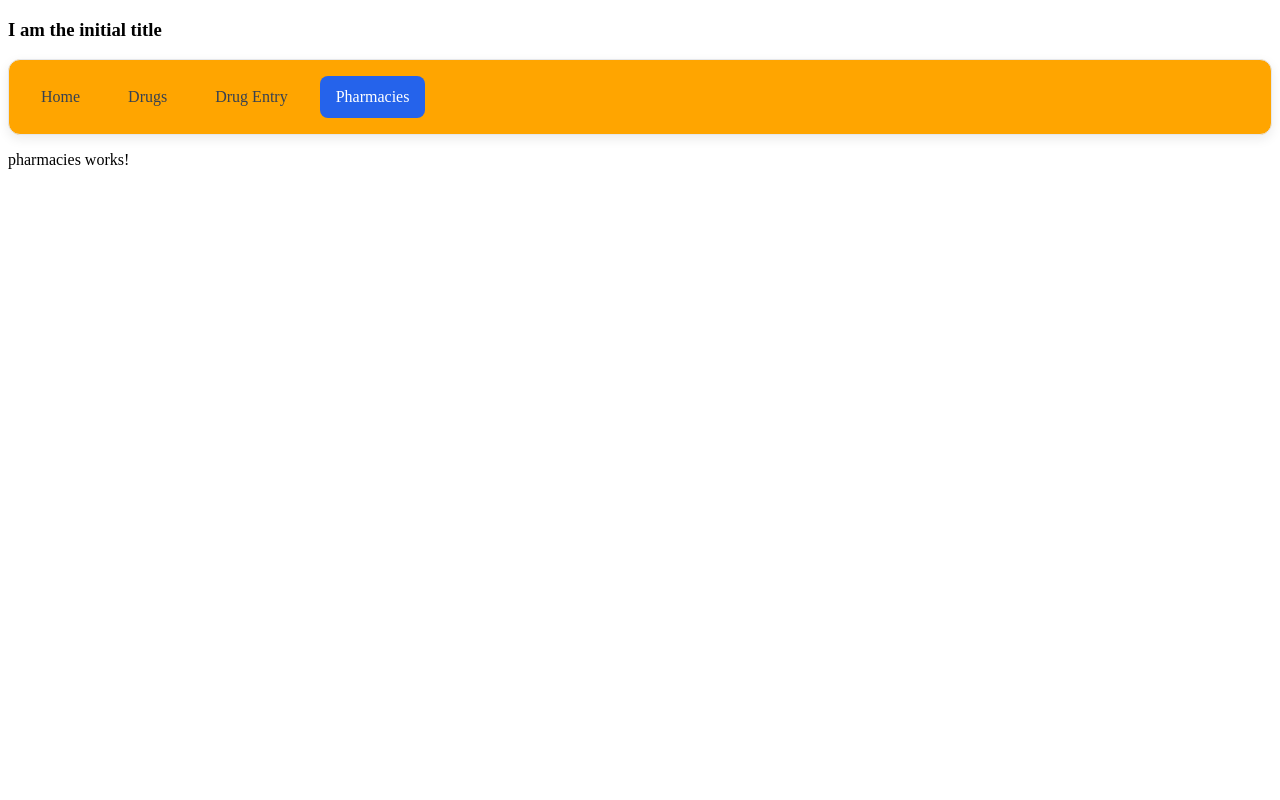
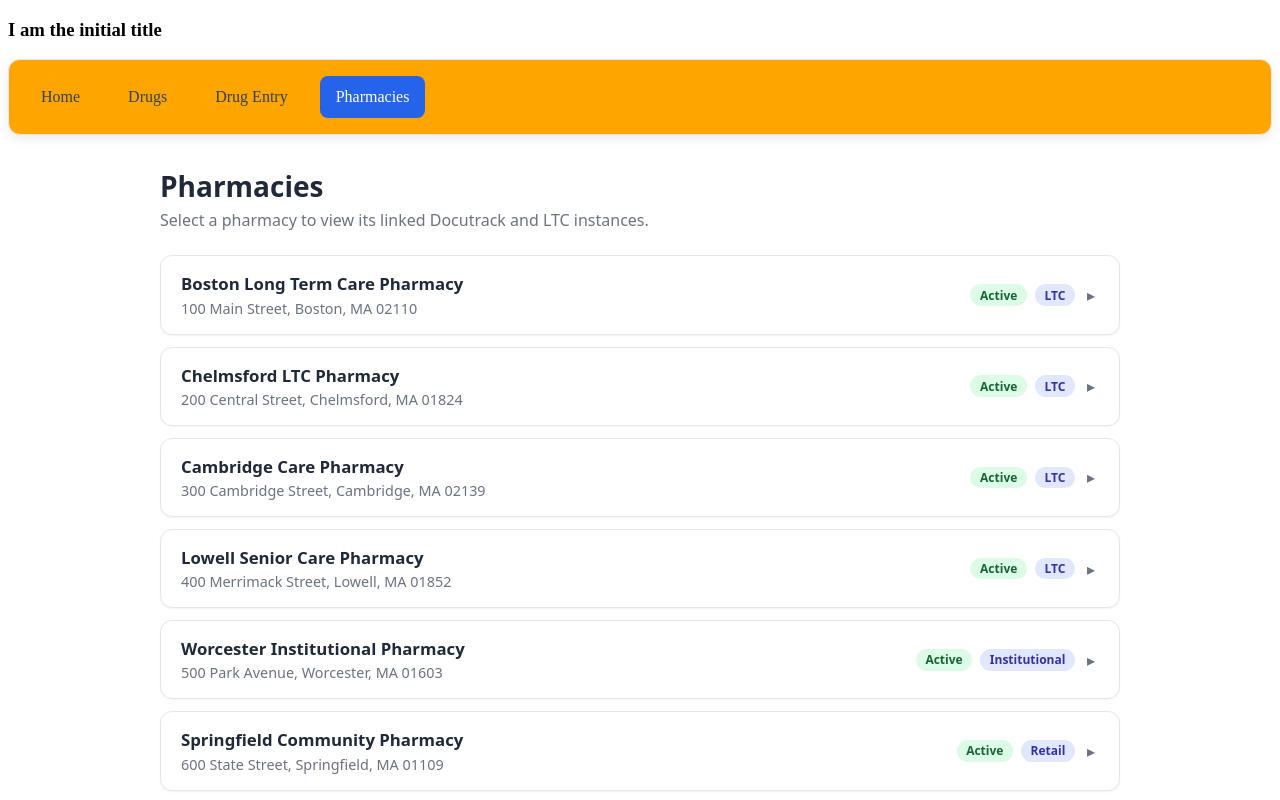
Before and after one commit to asubbaiyan-copilot/Medication, an Angular app in the folder drug-search-app/: page /pharmacies in a window 1280 px wide. Shown: the top 800 px of the page. Built offline with nearby package versions, Linux system fonts and the light colour scheme; data requests are answered from the project's data file.

Commit message:
visual setup

```diff
--- a/drug-search-app/src/app/features/pharmacys/presentation/pharmacies/pharmacies.css
+++ b/drug-search-app/src/app/features/pharmacys/presentation/pharmacies/pharmacies.css
@@ -0,0 +1,197 @@
+.pharmacies {
+  max-width: 960px;
+  margin: 0 auto;
+  padding: 2rem 1rem;
+  font-family: system-ui, -apple-system, 'Segoe UI', Roboto, sans-serif;
+  color: #1f2937;
+}
+
+.pharmacies__header h1 {
+  margin: 0;
+  font-size: 1.75rem;
+  font-weight: 700;
+}
+
+.pharmacies__subtitle {
+  margin: 0.25rem 0 1.5rem;
+  color: #6b7280;
+}
+
+.pharmacy-list {
+  list-style: none;
+  margin: 0;
+  padding: 0;
+  display: flex;
+  flex-direction: column;
+  gap: 0.75rem;
+}
+
+.pharmacy-card {
+  background: #ffffff;
+  border: 1px solid #e5e7eb;
+  border-radius: 12px;
+  box-shadow: 0 1px 2px rgba(0, 0, 0, 0.05);
+  overflow: hidden;
+  transition: box-shadow 0.2s ease, border-color 0.2s ease;
+}
+
+.pharmacy-card:hover,
+.pharmacy-card--open {
+  box-shadow: 0 6px 18px rgba(0, 0, 0, 0.08);
+  border-color: #c7d2fe;
+}
+
+.pharmacy-card__toggle {
+  width: 100%;
+  display: flex;
+  justify-content: space-between;
+  align-items: center;
+  gap: 1rem;
+  padding: 1rem 1.25rem;
+  background: none;
+  border: 0;
+  text-align: left;
+  cursor: pointer;
+  font: inherit;
+  color: inherit;
+}
+
+.pharmacy-card__toggle:focus-visible {
+  outline: 2px solid #6366f1;
+  outline-offset: -2px;
+}
+
+.pharmacy-card__main {
+  display: flex;
+  flex-direction: column;
+  gap: 0.2rem;
+  min-width: 0;
+}
+
+.pharmacy-card__name {
+  font-weight: 600;
+  font-size: 1.05rem;
+}
+
+.pharmacy-card__address {
+  color: #6b7280;
+  font-size: 0.9rem;
+}
+
+.pharmacy-card__meta {
+  display: flex;
+  align-items: center;
+  gap: 0.5rem;
+  flex-shrink: 0;
+}
+
+.pharmacy-card__chevron {
+  color: #6b7280;
+  width: 1rem;
+  text-align: center;
+}
+
+.pharmacy-card__details {
+  border-top: 1px solid #eef2f7;
+  background: #f9fafb;
+  padding: 1rem 1.25rem 1.25rem;
+  display: flex;
+  flex-direction: column;
+  gap: 1rem;
+}
+
+.pharmacy-card__info {
+  display: flex;
+  gap: 2rem;
+  margin: 0;
+}
+
+.pharmacy-card__info dt,
+.child-item__info dt {
+  font-size: 0.75rem;
+  text-transform: uppercase;
+  letter-spacing: 0.04em;
+  color: #6b7280;
+}
+
+.pharmacy-card__info dd,
+.child-item__info dd {
+  margin: 0.1rem 0 0;
+  font-size: 0.95rem;
+  word-break: break-all;
+}
+
+.child-group h3 {
+  margin: 0 0 0.5rem;
+  font-size: 0.85rem;
+  font-weight: 600;
+  color: #4f46e5;
+  text-transform: uppercase;
+  letter-spacing: 0.05em;
+}
+
+.child-group__empty {
+  margin: 0;
+  color: #9ca3af;
+  font-style: italic;
+  font-size: 0.9rem;
+}
+
+.child-item {
+  background: #ffffff;
+  border: 1px solid #e5e7eb;
+  border-left: 4px solid #6366f1;
+  border-radius: 8px;
+  padding: 0.75rem 1rem;
+}
+
+.child-item__header {
+  display: flex;
+  justify-content: space-between;
+  align-items: center;
+  gap: 0.5rem;
+  margin-bottom: 0.5rem;
+}
+
+.child-item__name {
+  font-weight: 600;
+}
+
+.child-item__info {
+  display: grid;
+  grid-template-columns: repeat(auto-fit, minmax(180px, 1fr));
+  gap: 0.5rem 1rem;
+  margin: 0;
+}
+
+.badge {
+  display: inline-block;
+  padding: 0.15rem 0.6rem;
+  border-radius: 999px;
+  font-size: 0.75rem;
+  font-weight: 600;
+  background: #e5e7eb;
+  color: #374151;
+  white-space: nowrap;
+}
+
+.badge--active {
+  background: #dcfce7;
+  color: #166534;
+}
+
+.badge--inactive {
+  background: #fee2e2;
+  color: #991b1b;
+}
+
+.badge--type {
+  background: #e0e7ff;
+  color: #3730a3;
+}
+
+.pharmacies__empty {
+  padding: 2rem;
+  text-align: center;
+  color: #6b7280;
+}
--- a/drug-search-app/src/app/features/pharmacys/presentation/pharmacies/pharmacies.html
+++ b/drug-search-app/src/app/features/pharmacys/presentation/pharmacies/pharmacies.html
@@ -1,21 +1,87 @@
-<p>pharmacies works!</p>
-<ul>
-   @for (pharmacy of pharmacys; track pharmacy.id) {
-    <li>{{ pharmacy.name }}</li>
-    <p>{{ pharmacy.address }}</p>
-    <p>{{ pharmacy.state }}</p>
-    <p>{{ pharmacy.phone }}</p>
-    <p>{{ pharmacy.active }}</p>
-    <p>{{ pharmacy.pharmacyType }}</p>
-  }
-</ul>
-<ul>
-   @for (instance of docutrackInstances; track instance.id) {
-    <li>{{ instance.name }}</li>
-  }
-</ul>
-<ul>
-   @for (instance of ltcs; track instance.id) {
-    <li>{{ instance.name }}</li>
-  }
-</ul>
+<section class="pharmacies">
+  <header class="pharmacies__header">
+    <h1>Pharmacies</h1>
+    <p class="pharmacies__subtitle">Select a pharmacy to view its linked Docutrack and LTC instances.</p>
+  </header>
+
+  <ul class="pharmacy-list">
+    @for (row of rows(); track row.pharmacy.id) {
+      <li class="pharmacy-card" [class.pharmacy-card--open]="isExpanded(row.pharmacy.id)">
+        <button
+          type="button"
+          class="pharmacy-card__toggle"
+          [attr.aria-expanded]="isExpanded(row.pharmacy.id)"
+          [attr.aria-controls]="'pharmacy-children-' + row.pharmacy.id"
+          (click)="toggle(row.pharmacy.id)"
+        >
+          <div class="pharmacy-card__main">
+            <span class="pharmacy-card__name">{{ row.pharmacy.name }}</span>
+            <span class="pharmacy-card__address">
+              {{ row.pharmacy.address }}, {{ row.pharmacy.city }}, {{ row.pharmacy.state }} {{ row.pharmacy.zipCode }}
+            </span>
+          </div>
+          <div class="pharmacy-card__meta">
+            <span class="badge" [class.badge--active]="row.pharmacy.active" [class.badge--inactive]="!row.pharmacy.active">
+              {{ row.pharmacy.active ? 'Active' : 'Inactive' }}
+            </span>
+            <span class="badge badge--type">{{ row.pharmacy.pharmacyType }}</span>
+            <span class="pharmacy-card__chevron" aria-hidden="true">{{ isExpanded(row.pharmacy.id) ? '▾' : '▸' }}</span>
+          </div>
+        </button>
+
+        @if (isExpanded(row.pharmacy.id)) {
+          <div class="pharmacy-card__details" [id]="'pharmacy-children-' + row.pharmacy.id">
+            <dl class="pharmacy-card__info">
+              <div><dt>Code</dt><dd>{{ row.pharmacy.code }}</dd></div>
+              <div><dt>Phone</dt><dd>{{ row.pharmacy.phone }}</dd></div>
+            </dl>
+
+            <div class="child-group">
+              <h3>Docutrack instance</h3>
+              @if (row.docutrack; as instance) {
+                <div class="child-item">
+                  <div class="child-item__header">
+                    <span class="child-item__name">{{ instance.name }}</span>
+                    <span class="badge" [class.badge--active]="instance.active" [class.badge--inactive]="!instance.active">
+                      {{ instance.active ? 'Active' : 'Inactive' }}
+                    </span>
+                  </div>
+                  <dl class="child-item__info">
+                    <div><dt>Instance ID</dt><dd>{{ instance.instanceId }}</dd></div>
+                    <div><dt>SQL Server</dt><dd>{{ instance.sqlServerName }}</dd></div>
+                    <div><dt>SOAP endpoint</dt><dd>{{ instance.soapEndpointUrl }}</dd></div>
+                  </dl>
+                </div>
+              } @else {
+                <p class="child-group__empty">No Docutrack instance linked.</p>
+              }
+            </div>
+
+            <div class="child-group">
+              <h3>LTC instance</h3>
+              @if (row.ltc; as instance) {
+                <div class="child-item">
+                  <div class="child-item__header">
+                    <span class="child-item__name">{{ instance.name }}</span>
+                    <span class="badge" [class.badge--active]="instance.active" [class.badge--inactive]="!instance.active">
+                      {{ instance.active ? 'Active' : 'Inactive' }}
+                    </span>
+                  </div>
+                  <dl class="child-item__info">
+                    <div><dt>Instance ID</dt><dd>{{ instance.instanceId }}</dd></div>
+                    <div><dt>SQL Server</dt><dd>{{ instance.sqlServerName }}</dd></div>
+                    <div><dt>SOAP endpoint</dt><dd>{{ instance.soapEndpointUrl }}</dd></div>
+                  </dl>
+                </div>
+              } @else {
+                <p class="child-group__empty">No LTC instance linked.</p>
+              }
+            </div>
+          </div>
+        }
+      </li>
+    } @empty {
+      <li class="pharmacies__empty">No pharmacies found.</li>
+    }
+  </ul>
+</section>
--- a/drug-search-app/src/app/features/pharmacys/presentation/pharmacies/pharmacies.ts
+++ b/drug-search-app/src/app/features/pharmacys/presentation/pharmacies/pharmacies.ts
@@ -1,26 +1,50 @@
-import { Component, inject } from '@angular/core';
+import { Component, computed, inject, signal } from '@angular/core';
 import { PharmacyServices } from '../../services/pharmacy-services';
 import { Pharmacy } from '../../domain/pharmacy';
 import { LtcInstance } from '../../domain/LtcInstance';
 import { DocutrackInstance } from '../../domain/docutrackInstance';
 
+export interface PharmacyRow {
+  readonly pharmacy: Pharmacy;
+  readonly docutrack: DocutrackInstance | null;
+  readonly ltc: LtcInstance | null;
+}
 
 @Component({
   imports: [],
   selector: 'app-pharmacies',
-  styleUrls:  ['./pharmacies.css'],
+  styleUrls: ['./pharmacies.css'],
   templateUrl: './pharmacies.html',
 })
 export class Pharmacies {
-  private readonly pharmacy = inject(PharmacyServices);
+  private readonly pharmacyServices = inject(PharmacyServices);
 
-  readonly pharmacys:readonly Pharmacy[]  = this.pharmacy.pharmacyData;
-  readonly docutrackInstances:readonly DocutrackInstance[] = this.pharmacy.docutrackInstancesData;
-  readonly ltcs:readonly LtcInstance[] = this.pharmacy.ltcsData;
+  readonly expandedIds = signal<ReadonlySet<string>>(new Set());
 
-    constructor() {
-    console.log(this.pharmacys);
-    console.log(this.docutrackInstances);
-    console.log(this.ltcs);
+  readonly rows = computed<readonly PharmacyRow[]>(() => {
+    const docutrackById = new Map(this.pharmacyServices.docutrackInstancesList().map((i) => [i.id, i]));
+    const ltcById = new Map(this.pharmacyServices.ltcInstances().map((i) => [i.id, i]));
+
+    return this.pharmacyServices.pharmacies().map((pharmacy) => ({
+      pharmacy,
+      docutrack: pharmacy.docutrackInstanceId ? docutrackById.get(pharmacy.docutrackInstanceId) ?? null : null,
+      ltc: pharmacy.ltcInstanceId ? ltcById.get(pharmacy.ltcInstanceId) ?? null : null,
+    }));
+  });
+
+  isExpanded(id: string): boolean {
+    return this.expandedIds().has(id);
+  }
+
+  toggle(id: string): void {
+    this.expandedIds.update((ids) => {
+      const next = new Set(ids);
+      if (next.has(id)) {
+        next.delete(id);
+      } else {
+        next.add(id);
+      }
+      return next;
+    });
   }
 }
--- a/drug-search-app/src/app/features/pharmacys/services/pharmacy-services.ts
+++ b/drug-search-app/src/app/features/pharmacys/services/pharmacy-services.ts
@@ -17,20 +17,12 @@ export class PharmacyServices {
     private readonly docutrackInstances = signal<readonly DocutrackInstance[]>([]);
     private readonly ltcs  = signal<readonly LtcInstance[]>([]);
 
+    readonly pharmacies = this.pharmacys.asReadonly();
+    readonly docutrackInstancesList = this.docutrackInstances.asReadonly();
+    readonly ltcInstances = this.ltcs.asReadonly();
+
     constructor() {
         this.loadPharmacies();
-    }
-
-    get pharmacyData() : readonly Pharmacy[] {
-        return this.pharmacys();
-    }
-
-    get docutrackInstancesData() : readonly DocutrackInstance[] {
-        return this.docutrackInstances();
-    }
-
-    get ltcsData() : readonly LtcInstance[] {
-        return this.ltcs();
     }
 
 
```
